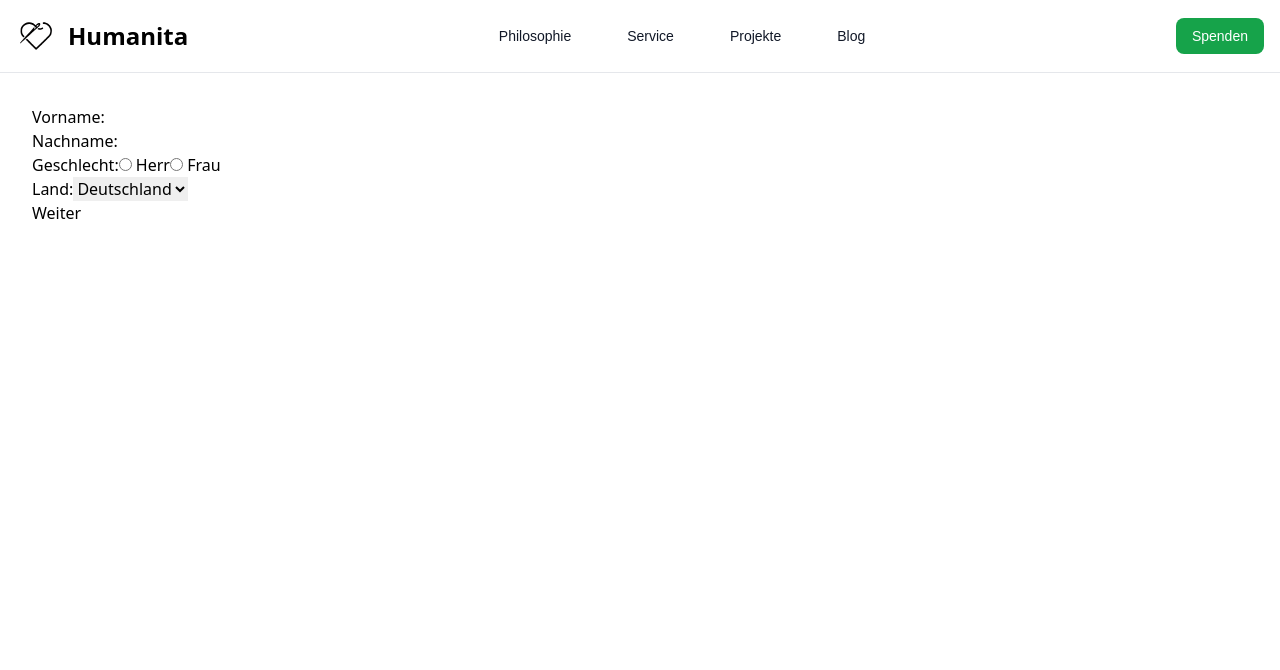
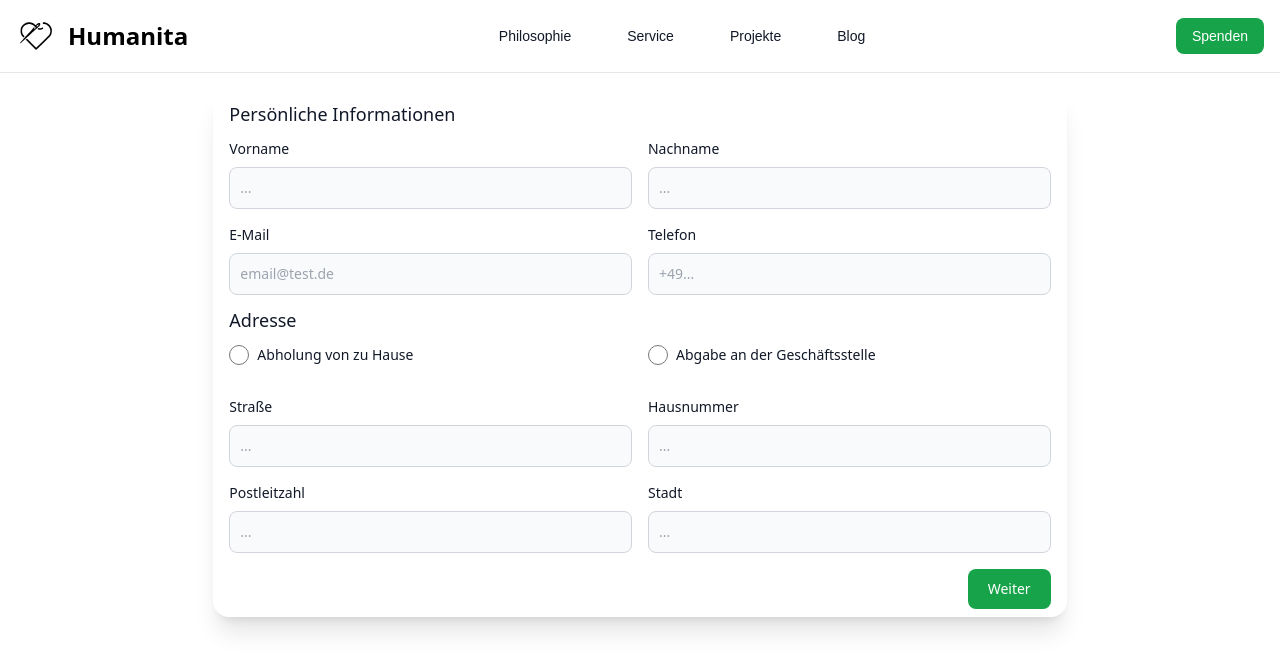
Before and after one commit to TobiasHuppertz/IPWA01-01, a React (Vite) app in the folder humanita/: page /forms/spende in a window 1280 px wide. Shown: the top 670 px of the page. Built offline with nearby package versions, Linux system fonts and the light colour scheme.

Commit message:
Added Style to PeronInformation; Added Requirements to PersonInformation; Added Function for hide Address on Dropping at Store;

```diff
--- a/humanita/src/components/forms/spende/PersonInformation.jsx
+++ b/humanita/src/components/forms/spende/PersonInformation.jsx
@@ -1,43 +1,108 @@
 import { useEffect } from "react";
 import { useForm } from "react-hook-form";
 import { useNavigate, useLocation } from "react-router-dom";
+
+import { personFields, addressFields, addressOptions } from '../../../constants';
 
 export default function pagePersonInformation() {
 
   const navigate = useNavigate();
   const { state } = useLocation();
-  const { register, reset, handleSubmit } = useForm();
+  const { register, reset, setValue, watch, handleSubmit } = useForm();
+  const watchAbgabe = watch("abgabe");
 
   const onSubmit = handleSubmit((data) => {
-    navigate("./Confirm", { state: data });
+    const combinedData = {
+      ...data,
+      personFields,
+      addressFields,
+    };
+    navigate("/confirm", { state: combinedData });
   });
 
   useEffect(() => {
     reset(state);
-  }, []);
+  }, [reset, state]);
+
+  const handleAddressChange = (event) => {
+    if (event.target.value === 'abgabe') {
+      setValue('street', '');
+      setValue('housenumber', '');
+      setValue('zipcode', '');
+      setValue('city', '');
+      setValue('abgabe', true);
+    } else if (event.target.value === 'abholung') {
+      setValue('abgabe', false);
+    }
+  };
 
   return (
-  <form onSubmit={onSubmit} className="p-8">
-    <div>
-      Vorname: <input type="text" {...register("firstName")} />
-    </div>
-    <div>
-      Nachname: <input type="text" {...register("lastName")} />
-    </div>
-    <div>
-      Geschlecht:
-      <input type="radio" value="Herr" {...register("gender")} /> Herr
-      <input type="radio" value="Frau" {...register("gender")} /> Frau
-    </div>
-    <div>
-      Land:
-      <select {...register("country")}>
-        <option value="Deutschland">Deutschland</option>
-        <option value="Austria">Österreich</option>
-        <option value="Swiss">Schweiz</option>
-      </select>
-    </div>
-    <button type="submit">Weiter</button>
-  </form>
+      <form onSubmit={onSubmit} className="md:w-2/3 mx-auto max-w-6xl shadow-xl rounded-2xl pb-2 bg-white m-4 p-4">
+        <h3 className="mb-4 text-lg font-medium leading-none text-gray-900">Persönliche Informationen</h3>
+        <div className="grid gap-4 mb-4 sm:grid-cols-2">
+          {personFields.map((field) => (
+            <div key={field.id}>
+              <label htmlFor={field.id} className="block mb-2 text-sm font-medium text-gray-900">
+                {field.label}
+              </label>
+              <input
+                type={field.type}
+                {...register(field.id, { required: true })}
+                className="bg-gray-50 border border-gray-300 max-w-md text-gray-900 text-sm rounded-lg block w-full p-2.5"
+                placeholder={field.placeholder}
+              />
+            </div>
+          ))}
+        </div>
+
+        <h3 className="mb-4 text-lg font-medium leading-none text-gray-900">Adresse</h3>
+        <div className="grid gap-4 mb-4 sm:grid-cols-2">
+          {addressOptions.map((option) => (
+            <div key={option.id} className="mb-4 w-full">
+              <div className="flex items-center">
+                <input
+                  id={option.id}
+                  type="radio"
+                  name="address"
+                  value={option.value}
+                  {...register("address", { required: "Bitte eine Option auswählen." })}
+                  className="w-5 h-5 border-gray-300"
+                  onChange={handleAddressChange}
+                />
+                <label htmlFor={option.id} className="block ms-2 text-sm font-medium text-gray-900">
+                  {option.label}
+                </label>
+              </div>
+            </div>
+          ))}
+          {addressFields.map((field) => (
+            <div key={field.id} style={{ display: watchAbgabe === true ? 'none' : 'block' }}>
+              <label htmlFor={field.id} className="block mb-2 text-sm font-medium text-gray-900">
+                {field.label}
+              </label>
+              <input
+                type={field.type}
+                {...register(field.id, {
+                  required: true,
+                  pattern: field.id === "zipcode" ? /^55[0-9]{3}$/ : undefined,
+                  maxLength: field.id === "zipcode" ? 5 : undefined,
+                  minLength: field.id === "zipcode" ? 5 : undefined,
+                  disabled: watchAbgabe === true,
+                })}
+                className="bg-gray-50 border border-gray-300 max-w-md text-gray-900 text-sm rounded-lg disabled:bg-gray-200 block w-full p-2.5"
+                placeholder={field.placeholder}
+              />
+            </div>
+          ))}
+        </div>
+        <div className="flex justify-end w-full mt-4">
+          <button
+            type="submit"
+            className="text-white bg-green-600 hover:bg-green-800 font-medium rounded-lg text-sm px-5 py-2.5 text-center"
+          >
+            Weiter
+          </button>
+        </div>
+      </form>
   )
 }
--- a/humanita/src/constants/index.jsx
+++ b/humanita/src/constants/index.jsx
@@ -213,3 +213,82 @@
       blogUrl: '#blog'
     }
   ]
+
+  export const personFields = [
+    {
+      id: 'firstName',
+      label: 'Vorname',
+      type: 'text',
+      placeholder: '...',
+      errorMessage: 'Bitte geben einen gültigen Vornamen an.'
+    },
+    {
+      id: 'lastName',
+      label: 'Nachname',
+      type: 'text',
+      placeholder: '...',
+      errorMessage: 'Bitte geben einen gültigen Nachnamen an.'
+    },
+    {
+      id: 'email',
+      label: 'E-Mail',
+      type: 'email',
+      placeholder: 'email@test.de',
+      errorMessage: 'Bitte gebe eine gültige E-Mail-Adrese an.'
+    },
+    {
+      id: 'phone',
+      label: 'Telefon',
+      type: 'text',
+      placeholder: '+49...',
+      errorMessage: 'Bitte gebe eine gültige Telefonnummer an.'
+    }
+  ]
+
+  export const addressFields = [
+    {
+      id: 'street',
+      label: 'Straße',
+      type: 'text',
+      placeholder: '...',
+      errorMessage: 'Bitte gebe eine gültige Straße an.'
+    },
+    {
+      id: 'housenumber',
+      label: 'Hausnummer',
+      type: 'text',
+      placeholder: '...',
+      errorMessage: 'Bitte geben eine gültige Hausnummer an'
+    },
+    {
+      id: 'zipcode',
+      label: 'Postleitzahl',
+      type: 'text',
+      placeholder: '...',
+      errorMessages: {
+        required: 'Bitte gebe eine Postleitzahl an.',
+        length: 'Bitte gültige Postleitzahl eingeben.',
+        pattern: 'Abholung nicht möglich (Außerhalb des Abholgebiets).'
+      }
+    },
+    {
+      id: 'city',
+      label: 'Stadt',
+      type: 'text',
+      placeholder: '...',
+      errorMessage: 'Bitte gebe eine gültige Stadt an.'
+    }
+  ]
+
+  export const addressOptions = [
+    {
+      id: 'adress-option-1',
+      value: 'abholung',
+      label: 'Abholung von zu Hause'
+    },
+    {
+      id: 'adress-option-2',
+      value: 'abgabe',
+      label: 'Abgabe an der Geschäftsstelle'
+    }
+  ]
```
